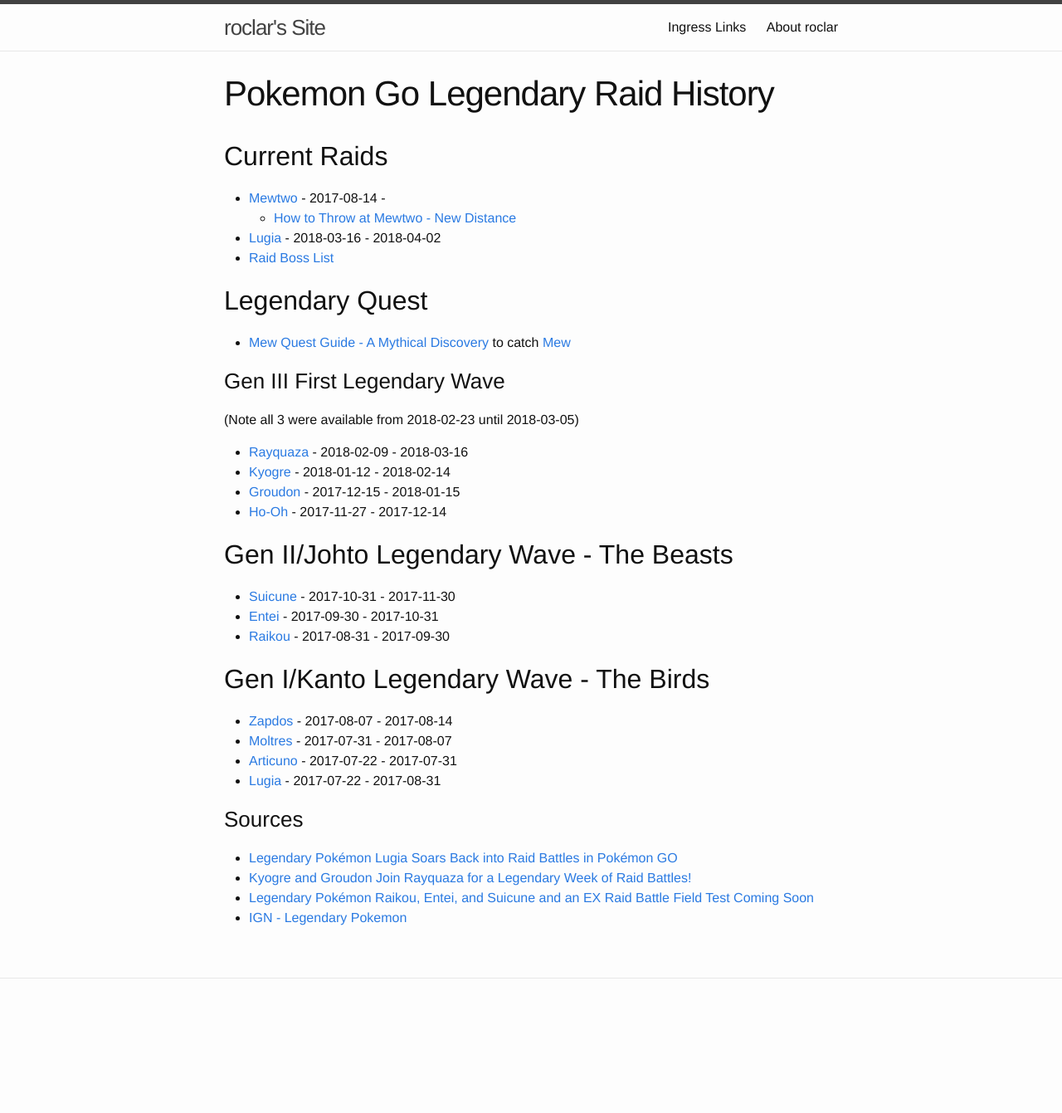
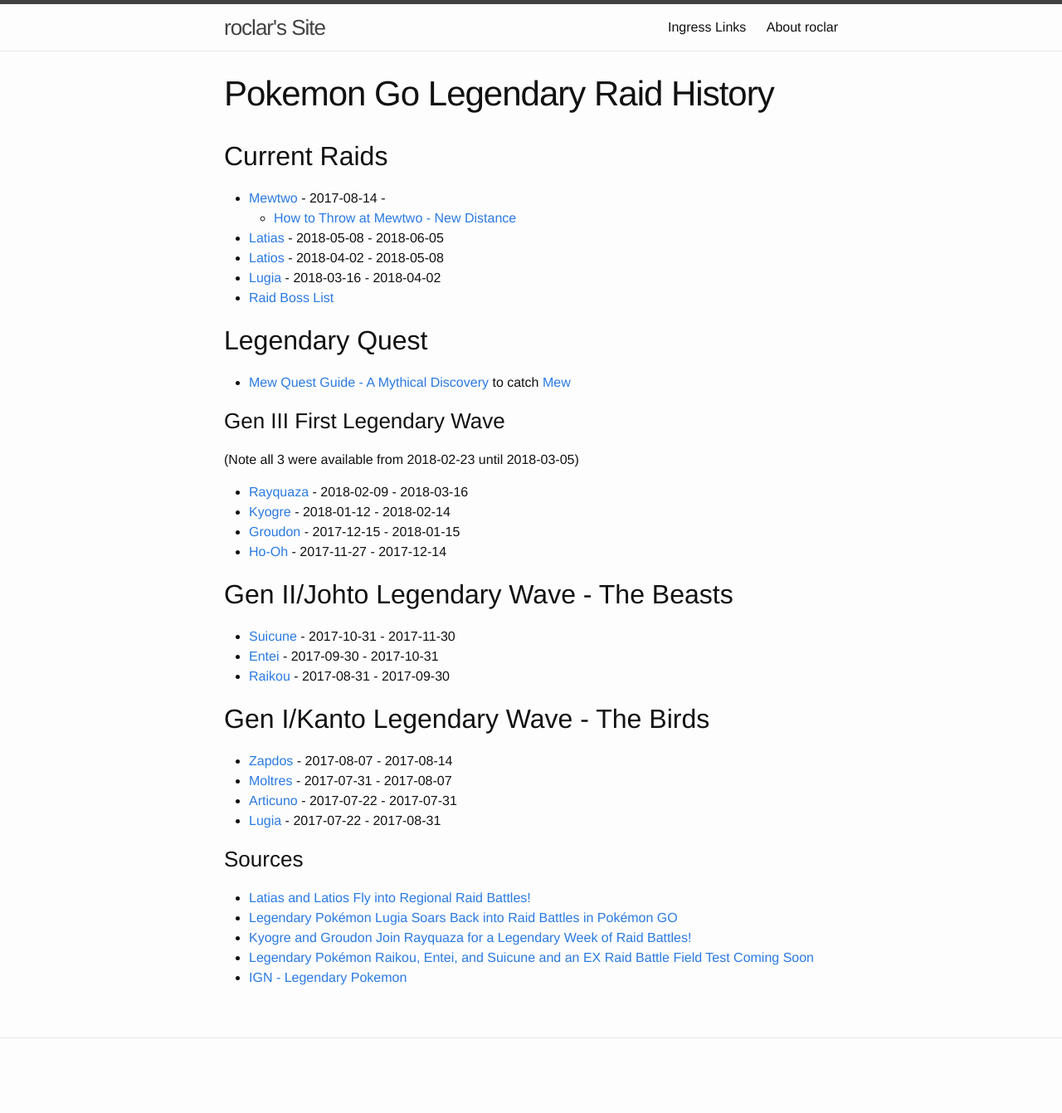
Before and after one commit to roclar/roclar.github.io, a Jekyll site: the page built from PoGoLegendaryHistory.md, in a window 1280 px wide. Shown: the whole page at 83% size. Built offline with Jekyll 4.4.1, drawn with Linux system fonts in a browser that asks for light colours; before the commit the page ends 1269 px from its top, so only the background shows below that.

Commit message:
Added Latias and Latios

```diff
--- a/PoGoLegendaryHistory.md
+++ b/PoGoLegendaryHistory.md
@@ -7,6 +7,8 @@
 ## Current Raids
 - [Mewtwo](https://db.pokemongohub.net/pokemon/150) - 2017-08-14 -
     - [How to Throw at Mewtwo - New Distance](https://www.youtube.com/watch?v=hmo9-FMX7CU)
+- [Latias](https://db.pokemongohub.net/pokemon/380) - 2018-05-08 - 2018-06-05
+- [Latios](https://db.pokemongohub.net/pokemon/381) - 2018-04-02 - 2018-05-08
 - [Lugia](https://db.pokemongohub.net/pokemon/249) - 2018-03-16 - 2018-04-02
 - [Raid Boss List](https://pokemongo.gamepress.gg/raid-boss-list)
 
@@ -32,6 +34,7 @@
 - [Lugia](https://db.pokemongohub.net/pokemon/249) - 2017-07-22 - 2017-08-31
 
 ### Sources
+- [Latias and Latios Fly into Regional Raid Battles!](https://pokemongolive.com/post/legendary-latioslatias/)
 - [Legendary Pokémon Lugia Soars Back into Raid Battles in Pokémon GO](https://pokemongolive.com/en/post/lugia031518/)
 - [Kyogre and Groudon Join Rayquaza for a Legendary Week of Raid Battles!](https://pokemongolive.com/en/post/legendaryweek022318/)
 - [Legendary Pokémon Raikou, Entei, and Suicune and an EX Raid Battle Field Test Coming Soon
```
